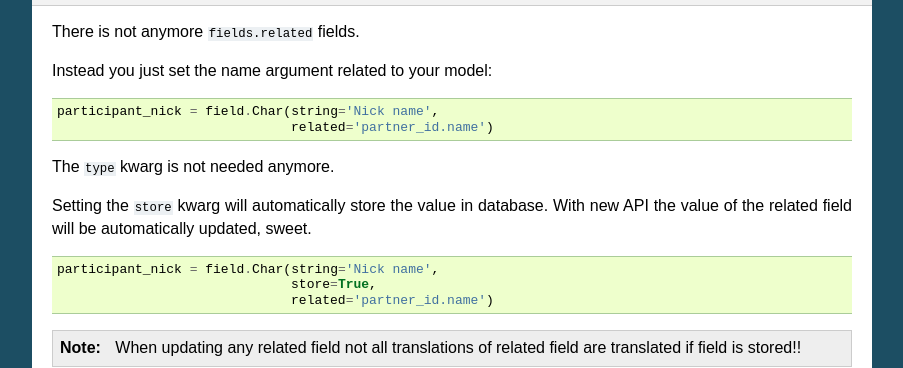
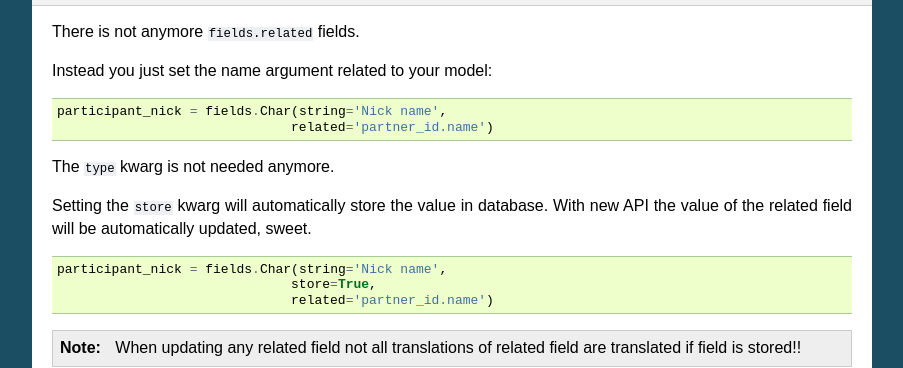
Before and after one commit to nbessi/odoo_new_api_guideline, a Sphinx documentation site: the page built from source/fields.rst, in a window 1280 px wide and 900 px high, scrolled down 5284 px. Shown: the part 156-524 px from the top of the window, without its empty margins (198-1101 px from the left). Built offline with Sphinx 7.4.7, drawn with Linux system fonts in a browser that asks for light colours; formulas are drawn with MathJax 3.

Commit message:
fix typo missing s to fields

```diff
--- a/source/fields.rst
+++ b/source/fields.rst
@@ -324,7 +324,7 @@ There is not anymore ``fields.related`` fields.
 
 Instead you just set the name argument related to your model: ::
 
-  participant_nick = field.Char(string='Nick name',
+  participant_nick = fields.Char(string='Nick name',
                                 related='partner_id.name')
 
 The ``type`` kwarg is not needed anymore.
@@ -333,7 +333,7 @@ Setting the ``store`` kwarg will automatically store the value in database.
 With new API the value of the related field will be automatically
 updated, sweet. ::
 
-  participant_nick = field.Char(string='Nick name',
+  participant_nick = fields.Char(string='Nick name',
                                 store=True,
                                 related='partner_id.name')
 
```
